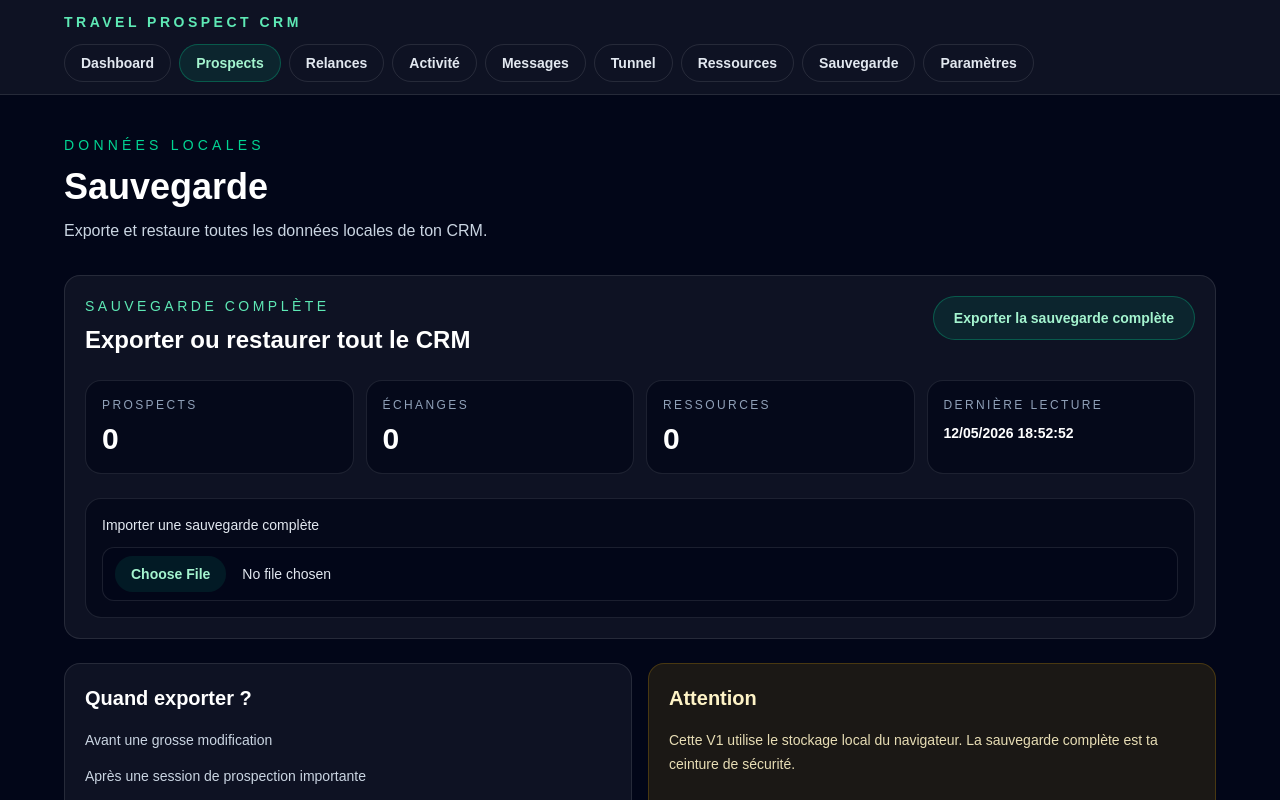
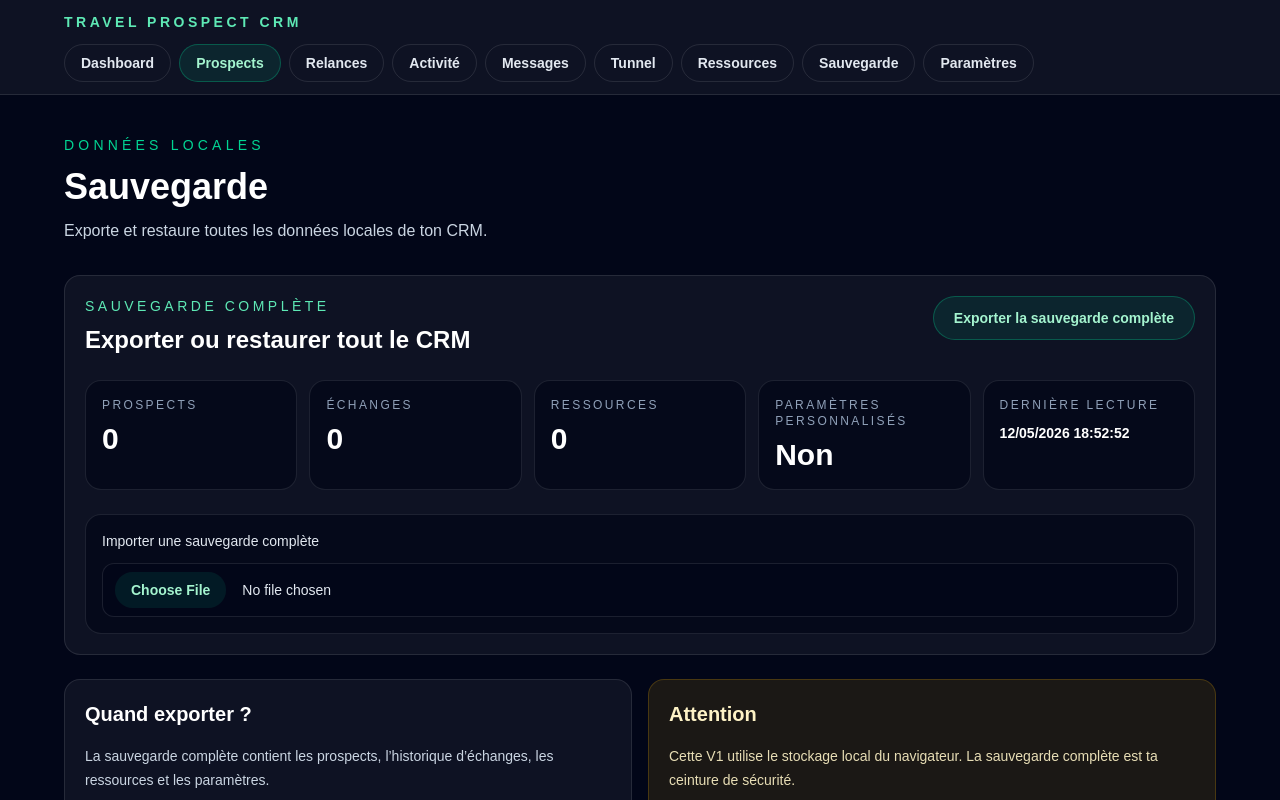
Before and after one commit to Gintaiji/travel-prospect-crm, a Next.js app: page /sauvegarde in a window 1280 px wide. Shown: the top 800 px of the page. Built offline with nearby package versions, Linux system fonts and the light colour scheme.

Commit message:
Ajout des parametres dans la sauvegarde complete

```diff
--- a/app/sauvegarde/page.tsx
+++ b/app/sauvegarde/page.tsx
@@ -4,14 +4,20 @@ import { useEffect, useState } from "react";
 import { loadProspects, saveProspects } from "../lib/prospectStorage";
 import { getTodayDateString } from "../lib/prospectUtils";
 import { loadResources, saveResources } from "../lib/resourceStorage";
-import type { Prospect, Resource } from "../lib/types";
+import {
+  DEFAULT_APP_SETTINGS,
+  loadSettings,
+  saveSettings,
+} from "../lib/settingsStorage";
+import type { AppSettings, Prospect, Resource } from "../lib/types";
 
 type BackupFile = {
   appName: "Travel Prospect CRM";
-  version: 1;
+  version: 1 | 2;
   exportedAt: string;
   prospects: Prospect[];
   resources: Resource[];
+  settings?: AppSettings;
 };
 
 const backupAppName = "Travel Prospect CRM";
@@ -38,9 +44,45 @@ function isBackupFile(value: unknown): value is BackupFile {
   );
 }
 
+function hasBackupSettings(value: BackupFile): value is BackupFile & { settings: Partial<AppSettings> } {
+  return Boolean(value.settings && typeof value.settings === "object");
+}
+
+function normalizeImportedSettings(importedSettings: Partial<AppSettings>): AppSettings {
+  return {
+    ...DEFAULT_APP_SETTINGS,
+    ...importedSettings,
+    defaultFollowUpDays:
+      typeof importedSettings.defaultFollowUpDays === "number"
+        ? importedSettings.defaultFollowUpDays
+        : DEFAULT_APP_SETTINGS.defaultFollowUpDays,
+    updatedAt:
+      typeof importedSettings.updatedAt === "string"
+        ? importedSettings.updatedAt
+        : new Date().toISOString(),
+  };
+}
+
+function hasCustomSettings(settings: AppSettings) {
+  return (
+    settings.userDisplayName.trim() !== DEFAULT_APP_SETTINGS.userDisplayName ||
+    settings.businessName.trim() !== DEFAULT_APP_SETTINGS.businessName ||
+    settings.clubName.trim() !== DEFAULT_APP_SETTINGS.clubName ||
+    settings.defaultCountry.trim() !== DEFAULT_APP_SETTINGS.defaultCountry ||
+    settings.defaultRegion.trim() !== DEFAULT_APP_SETTINGS.defaultRegion ||
+    settings.defaultCity.trim() !== DEFAULT_APP_SETTINGS.defaultCity ||
+    settings.defaultMessageStyle !== DEFAULT_APP_SETTINGS.defaultMessageStyle ||
+    settings.defaultFollowUpDays !== DEFAULT_APP_SETTINGS.defaultFollowUpDays ||
+    settings.defaultPresentationLink.trim() !== DEFAULT_APP_SETTINGS.defaultPresentationLink ||
+    settings.messageSignature.trim() !== DEFAULT_APP_SETTINGS.messageSignature ||
+    settings.publicWording.trim() !== DEFAULT_APP_SETTINGS.publicWording
+  );
+}
+
 export default function BackupPage() {
   const [prospects, setProspects] = useState<Prospect[]>([]);
   const [resources, setResources] = useState<Resource[]>([]);
+  const [settings, setSettings] = useState<AppSettings>(DEFAULT_APP_SETTINGS);
   const [lastReadAt, setLastReadAt] = useState("");
   const [importMessage, setImportMessage] = useState("");
   const [importError, setImportError] = useState("");
@@ -49,6 +91,7 @@ export default function BackupPage() {
     const loadStoredData = window.setTimeout(() => {
       setProspects(loadProspects());
       setResources(loadResources());
+      setSettings(loadSettings());
       setLastReadAt(new Date().toLocaleString("fr-FR"));
     }, 0);
 
@@ -56,14 +99,16 @@ export default function BackupPage() {
   }, []);
 
   const totalConversationCount = getTotalConversationCount(prospects);
+  const customSettingsLabel = hasCustomSettings(settings) ? "Oui" : "Non";
 
   function exportCompleteBackup() {
     const backup: BackupFile = {
       appName: backupAppName,
-      version: 1,
+      version: 2,
       exportedAt: new Date().toISOString(),
       prospects,
       resources,
+      settings,
     };
     const backupBlob = new Blob([JSON.stringify(backup, null, 2)], {
       type: "application/json",
@@ -106,7 +151,7 @@ export default function BackupPage() {
         }
 
         const shouldImport = window.confirm(
-          "Importer cette sauvegarde complète ? Les prospects et ressources actuels seront remplacés.",
+          "Importer cette sauvegarde complète ? Les prospects, ressources et paramètres actuels seront remplacés si la sauvegarde contient des paramètres.",
         );
 
         if (!shouldImport) {
@@ -115,6 +160,12 @@ export default function BackupPage() {
 
         saveProspects(parsedBackup.prospects);
         saveResources(parsedBackup.resources);
+        if (hasBackupSettings(parsedBackup)) {
+          const importedSettings = normalizeImportedSettings(parsedBackup.settings);
+
+          saveSettings(importedSettings);
+          setSettings(importedSettings);
+        }
         setProspects(parsedBackup.prospects);
         setResources(parsedBackup.resources);
         setLastReadAt(new Date().toLocaleString("fr-FR"));
@@ -166,7 +217,7 @@ export default function BackupPage() {
             </button>
           </div>
 
-          <div className="mt-6 grid gap-3 sm:grid-cols-2 lg:grid-cols-4">
+          <div className="mt-6 grid gap-3 sm:grid-cols-2 lg:grid-cols-5">
             <div className="rounded-2xl border border-white/10 bg-slate-950/70 p-4">
               <p className="text-xs uppercase tracking-[0.2em] text-slate-400">Prospects</p>
               <p className="mt-2 text-3xl font-bold text-white">{prospects.length}</p>
@@ -178,6 +229,12 @@ export default function BackupPage() {
             <div className="rounded-2xl border border-white/10 bg-slate-950/70 p-4">
               <p className="text-xs uppercase tracking-[0.2em] text-slate-400">Ressources</p>
               <p className="mt-2 text-3xl font-bold text-white">{resources.length}</p>
+            </div>
+            <div className="rounded-2xl border border-white/10 bg-slate-950/70 p-4">
+              <p className="text-xs uppercase tracking-[0.2em] text-slate-400">
+                Paramètres personnalisés
+              </p>
+              <p className="mt-2 text-3xl font-bold text-white">{customSettingsLabel}</p>
             </div>
             <div className="rounded-2xl border border-white/10 bg-slate-950/70 p-4">
               <p className="text-xs uppercase tracking-[0.2em] text-slate-400">
@@ -215,6 +272,10 @@ export default function BackupPage() {
         <div className="mt-6 grid gap-4 lg:grid-cols-2">
           <section className="rounded-2xl border border-white/10 bg-white/5 p-4 sm:p-5">
             <h2 className="text-xl font-bold text-white">Quand exporter ?</h2>
+            <p className="mt-4 text-sm leading-6 text-slate-300">
+              La sauvegarde complète contient les prospects, l’historique d’échanges,
+              les ressources et les paramètres.
+            </p>
             <ul className="mt-4 space-y-3 text-sm leading-6 text-slate-300">
               <li>Avant une grosse modification</li>
               <li>Après une session de prospection importante</li>
```
